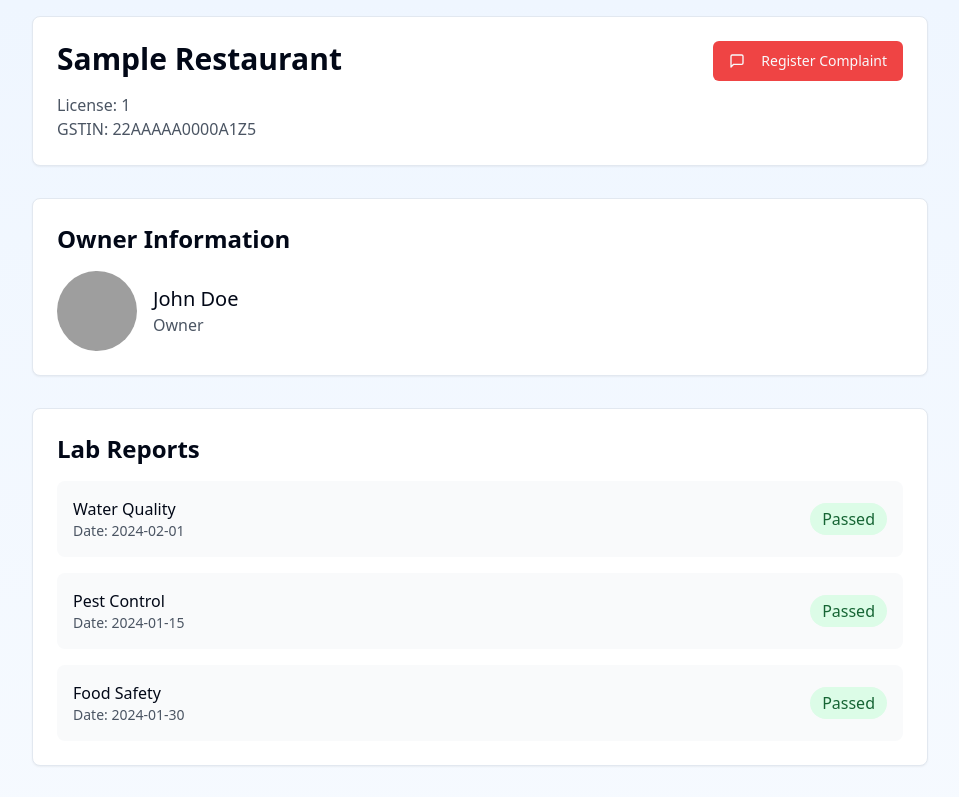
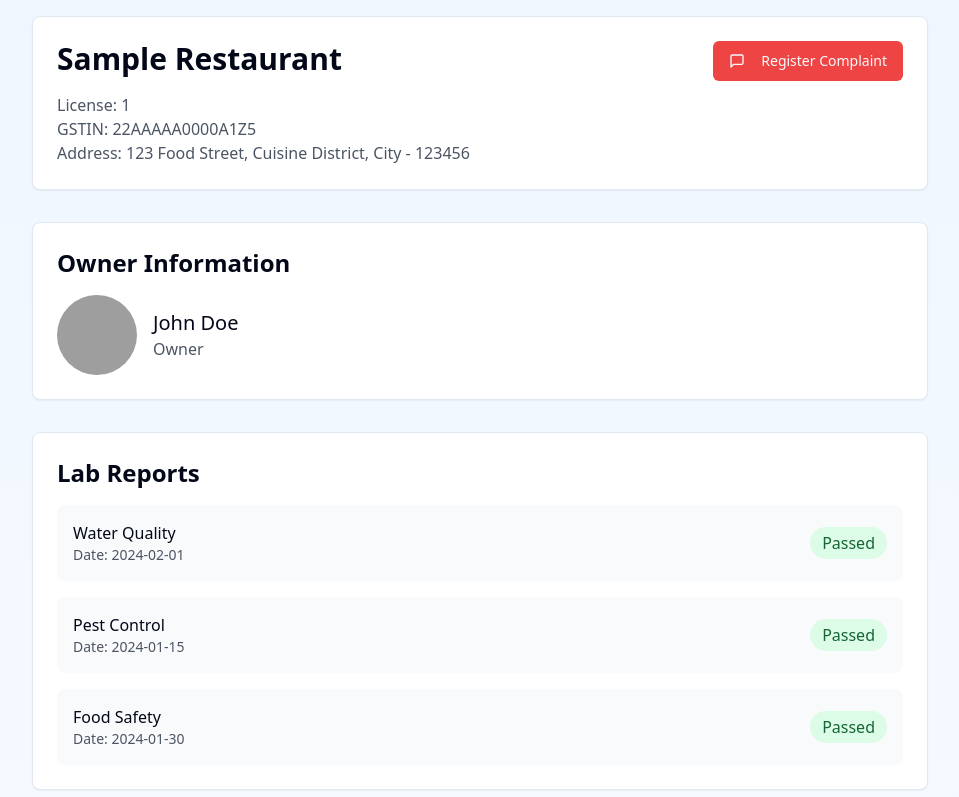
Before and after one commit to ashis-alt/something-, a React (Vite) app: page /business-profile/1 in a window 1280 px wide. Shown: the top 797 px of the page, without its empty margins (160-1119 px from the left). Built offline with nearby package versions, Linux system fonts and the light colour scheme; grey boxes are pictures that could not be loaded.

Commit message:
Add address to BusinessProfile
Updated the BusinessProfile component to include the address field after the GSTIN number. This change enhances the information displayed for the business.
[skip gpt_engineer]

```diff
--- a/src/pages/BusinessProfile.tsx
+++ b/src/pages/BusinessProfile.tsx
@@ -17,6 +17,7 @@ const BusinessProfile = () => {
     name: "Sample Restaurant",
     licenseNumber: licenseNumber,
     gstinNumber: "22AAAAA0000A1Z5",
+    address: "123 Food Street, Cuisine District, City - 123456", // Added address field
     owner: {
       name: "John Doe",
       photoUrl: "/placeholder.svg"
@@ -65,6 +66,7 @@ const BusinessProfile = () => {
               <h1 className="text-3xl font-bold mb-4">{businessData.name}</h1>
               <p className="text-gray-600">License: {businessData.licenseNumber}</p>
               <p className="text-gray-600">GSTIN: {businessData.gstinNumber}</p>
+              <p className="text-gray-600">Address: {businessData.address}</p>
             </div>
             <Button onClick={handleComplaint} variant="destructive">
               <MessageSquare className="mr-2" />
```
